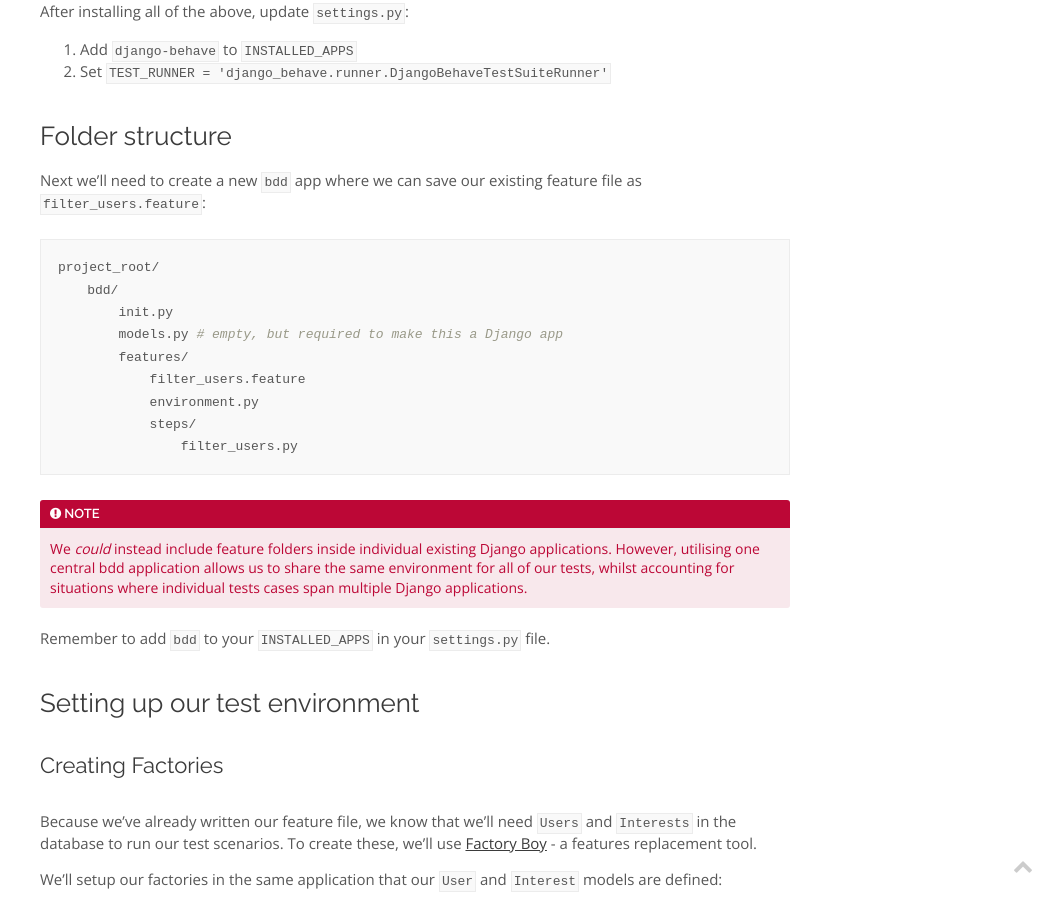
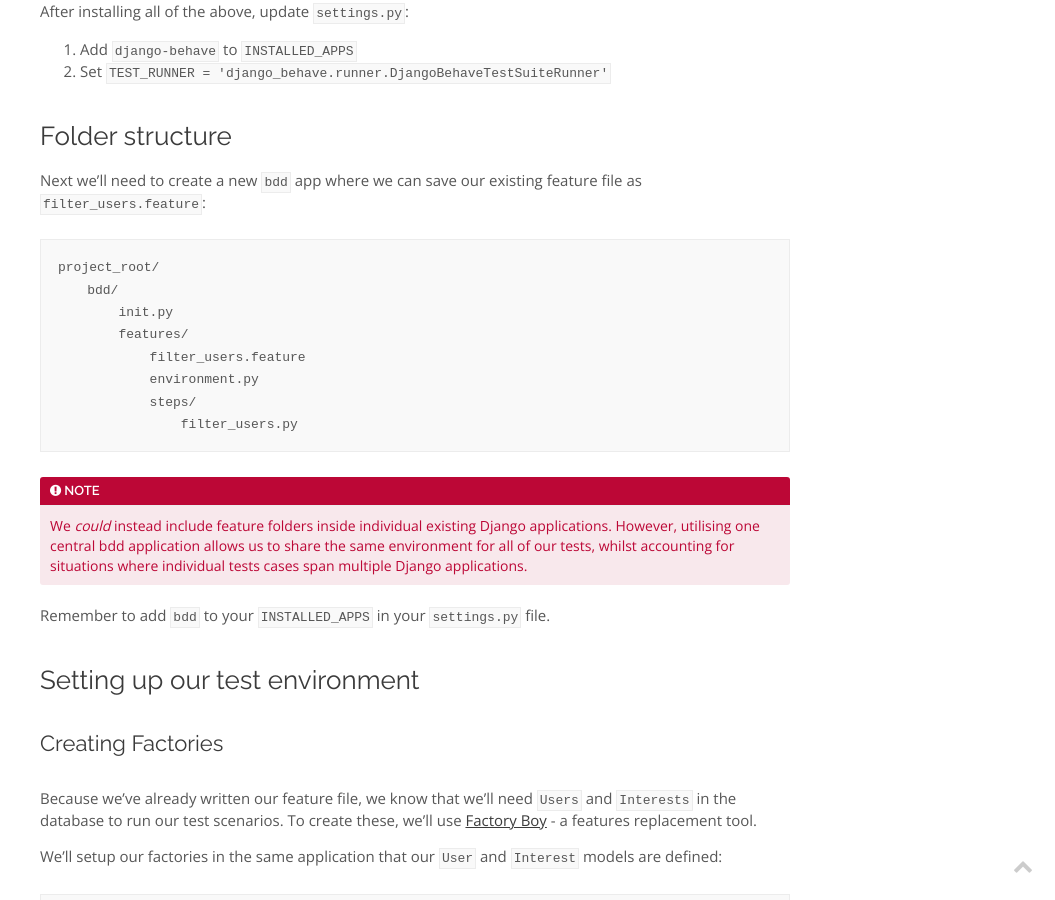
Before and after one commit to nlhkabu/nlhkabu.github.io, a Jekyll site: the page built from _posts/2015-03-19-bdd-part-two.md, in a window 1280 px wide and 900 px high, scrolled down 2278 px. Shown: the whole window, without its empty margins (225-1280 px from the left). Built offline with Jekyll 4.4.1, drawn with Linux system fonts in a browser that asks for light colours; nearby versions of some CDN libraries; some web fonts are replaced; comment, search, counter and statistics services are not loaded.

Commit message:
Empty models.py no longer required

```diff
--- a/_posts/2015-03-19-bdd-part-two.md
+++ b/_posts/2015-03-19-bdd-part-two.md
@@ -92,7 +92,6 @@ Next we'll need to create a new `bdd` app where we can save our existing feature
 project_root/
     bdd/
         init.py
-        models.py # empty, but required to make this a Django app
         features/
             filter_users.feature
             environment.py
```
